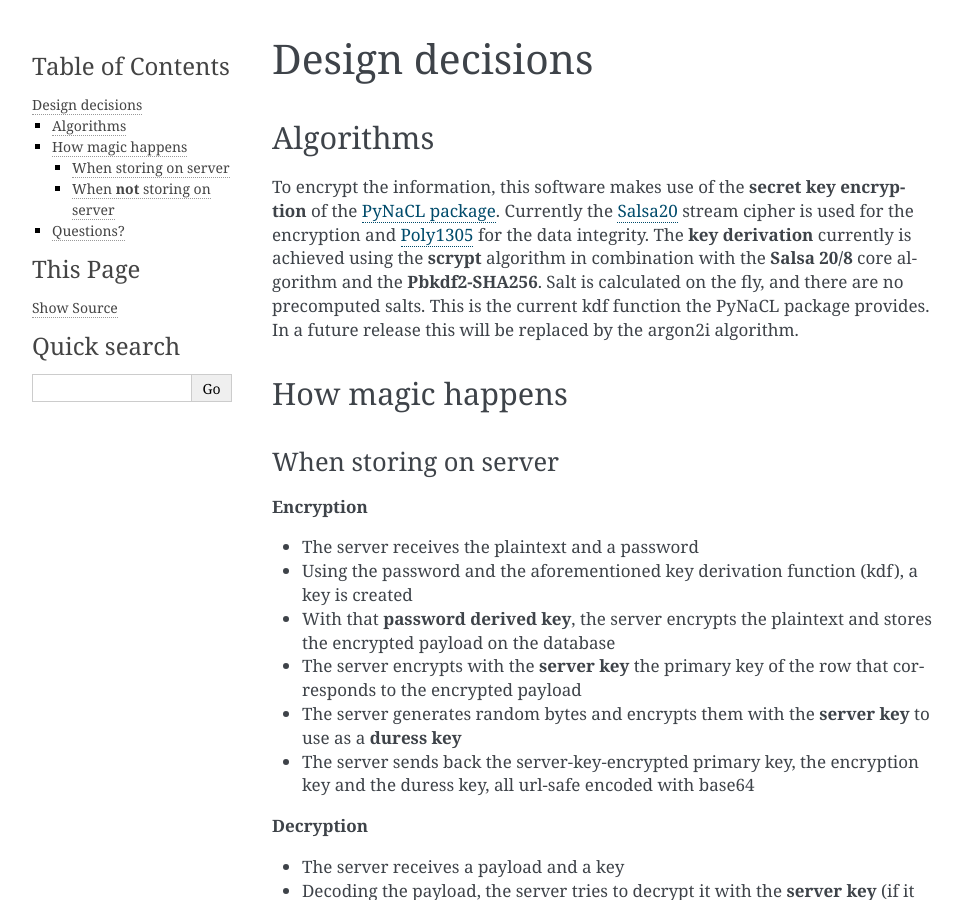
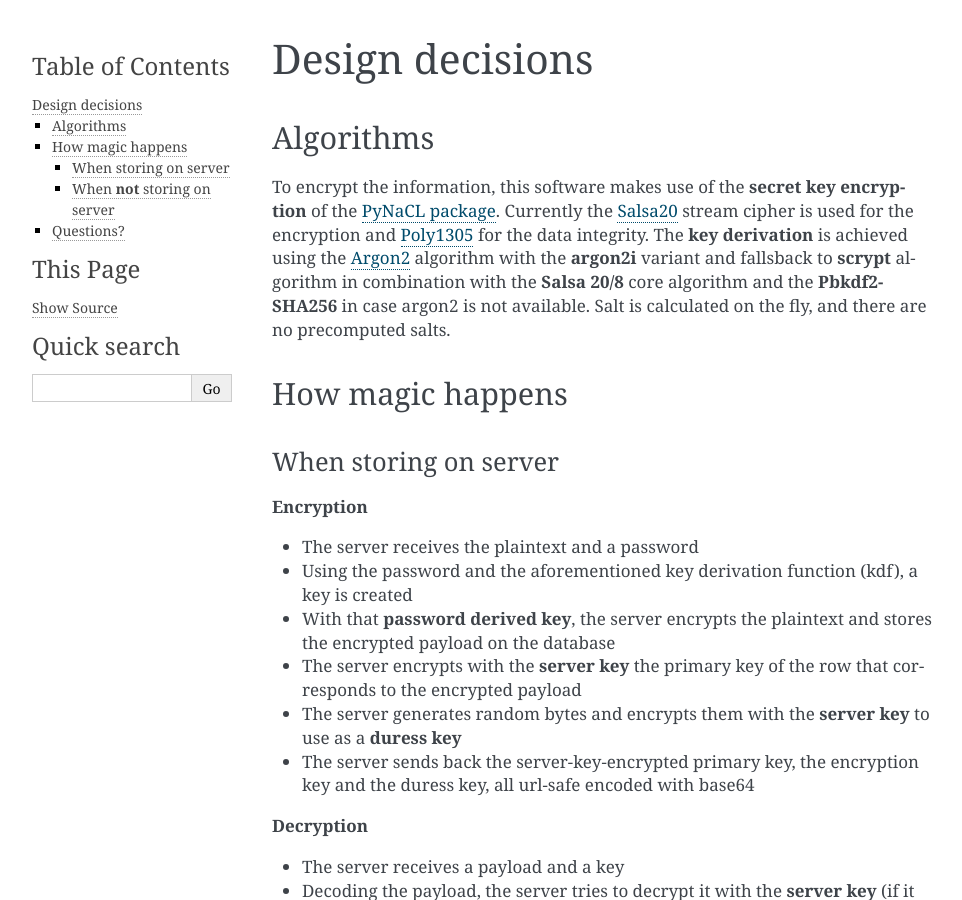
Before and after one commit to cenotes/cenotes, a Sphinx documentation site: the page built from docs/design.rst, in a window 1280 px wide and 900 px high. Shown: the whole window, without its empty margins (148-1110 px from the left). Built offline with Sphinx 7.4.7, drawn with Linux system fonts in a browser that asks for light colours; the version number is read from the project's files by our own code.

Commit message:
Update to pynacl 1.2 to provide argon2 support
- Pins Pipfile to pynacl versions >= 1.2.0
- Uses argon2i for kdf and fallsback to scrypt in case package is not
available
- Updates algorithms used in docs/design
- Removes reference for frontend encryption in docs/qa

```diff
--- a/docs/design.rst
+++ b/docs/design.rst
@@ -7,11 +7,10 @@ Algorithms
 
 To encrypt the information, this software makes use of the **secret key encryption** of the
 `PyNaCL package`_. Currently the `Salsa20`_ stream cipher is used for the encryption and
-`Poly1305`_ for the data integrity. The **key derivation** currently is achieved using the
-**scrypt** algorithm in combination with the **Salsa 20/8** core algorithm and the **Pbkdf2-SHA256**.
-Salt is calculated on the fly, and there are no precomputed salts. This is the current kdf
-function the PyNaCL package provides. In a future release this will be replaced by the
-argon2i algorithm.
+`Poly1305`_ for the data integrity. The **key derivation** is achieved using the `Argon2`_
+algorithm with the **argon2i** variant and fallsback to **scrypt** algorithm in combination
+with the **Salsa 20/8** core algorithm and the **Pbkdf2-SHA256** in case argon2 is not available.
+Salt is calculated on the fly, and there are no precomputed salts.
 
 
 How magic happens
@@ -74,3 +73,4 @@ open an issue (for more details see :doc:`contributing`).
 .. _PyNaCL package: https://pynacl.readthedocs.io/en/latest/
 .. _Salsa20: https://en.wikipedia.org/wiki/Salsa20
 .. _Poly1305: https://en.wikipedia.org/wiki/Poly1305
+.. _Argon2: https://en.wikipedia.org/wiki/Argon2
--- a/docs/qa.rst
+++ b/docs/qa.rst
@@ -88,8 +88,8 @@ Make sure to check :doc:`design` before reading this
 - Why not use a front end solution like JS?
    Using a front end solution does not remove the trust factor completely. Unless every time you
    visit a site you thoroughly check the JS running and make sure it won't leak any information.
-   Some time in the future a frontend encryption option might be added though (keep in sync with `cenotes-reaction`_).
-   But make no mistake, trust will always be there :)
+   Some time in the future a solution to provide encryption locally will be added but not in the browser.
+   Keep in sync for new cenotes projects
 - Why should I trust the server?
    Anything said will never be 100% sufficient. I cannot prove that you should trust me 100% or the code served.
 - I don't trust you but wan't to use this. What can I do?
```
Also changed, not shown: requirements-dev.txt (+14 -13 lines), 2 other files.
